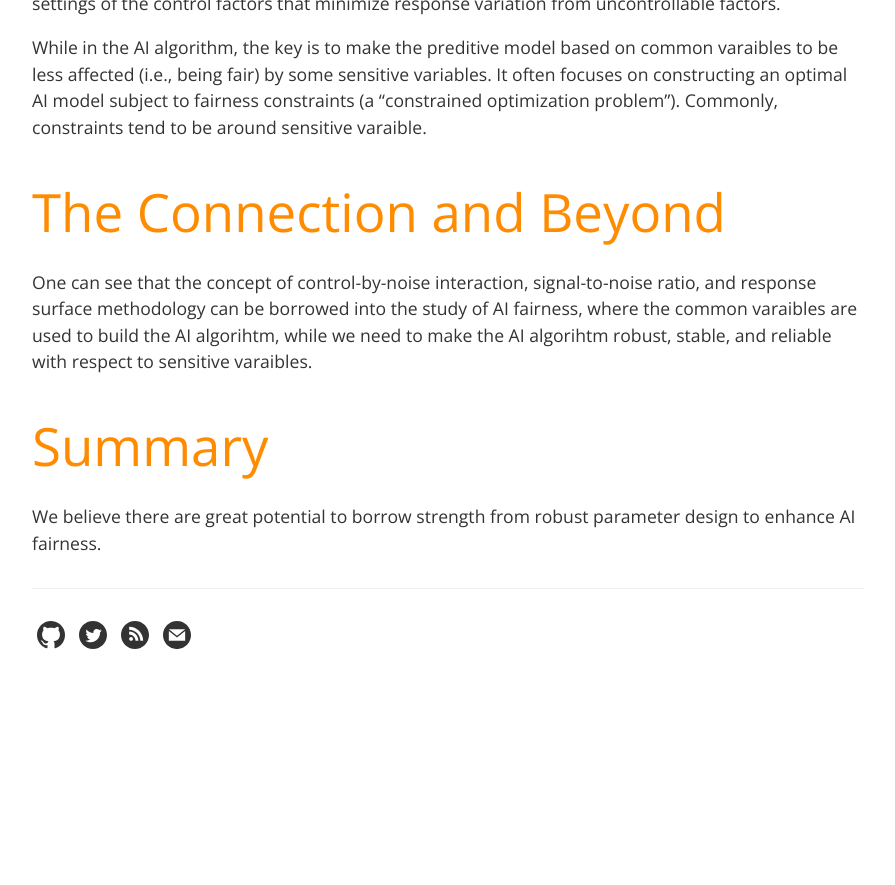
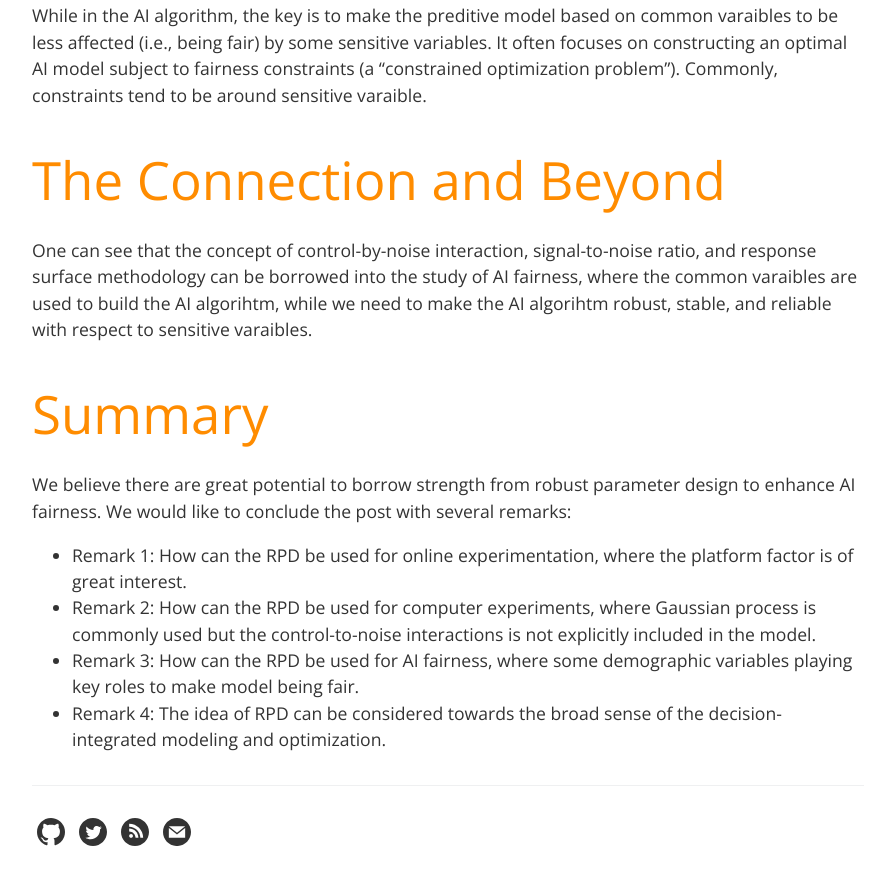
Before and after one commit to xwdeng80/blog, a Jekyll site: the page built from _posts/2021-07-08-rbd-ai-fiarness.md, in a window 1280 px wide and 900 px high, scrolled down 1095 px. Shown: the top 885 px of the window, without its empty margins (192-1087 px from the left). Built offline with Jekyll 4.4.1, drawn with Linux system fonts in a browser that asks for light colours; before the commit the page ends 1798 px from its top, so only the background shows below that.

Commit message:
Update 2021-07-08-rbd-ai-fiarness.md

```diff
--- a/_posts/2021-07-08-rbd-ai-fiarness.md
+++ b/_posts/2021-07-08-rbd-ai-fiarness.md
@@ -8,7 +8,6 @@ categories: [data-science]
 excerpt: "From RPD to AI Fairness"
 
 ---
-{% include katex.html %}
 # Introduction
 
 Robust Parameter design is a well-known technqiue in qulaity control.
@@ -24,4 +23,10 @@ While in the AI algorithm, the key is to make the preditive model based on commo
 One can see that the concept of control-by-noise interaction, signal-to-noise ratio, and response surface methodology can be borrowed into the study of AI fairness, where the common varaibles are used to build the AI algorihtm, while we need to make the AI algorihtm robust, stable, and reliable with respect to sensitive varaibles.
 
 # Summary
-We believe there are great potential to borrow strength from robust parameter design to enhance AI fairness.
+We believe there are great potential to borrow strength from robust parameter design to enhance AI fairness. We would like to conclude the post with several remarks:
+
+- Remark 1: How can the RPD be used for online experimentation, where the platform factor is of great interest.
+- Remark 2: How can the RPD be used for computer experiments, where Gaussian process is commonly used but the control-to-noise
+interactions is not explicitly included in the model.
+- Remark 3: How can the RPD be used for AI fairness, where some demographic variables playing key roles to make model being fair.
+- Remark 4: The idea of RPD can be considered towards the broad sense of the decision-integrated modeling and optimization.
```
